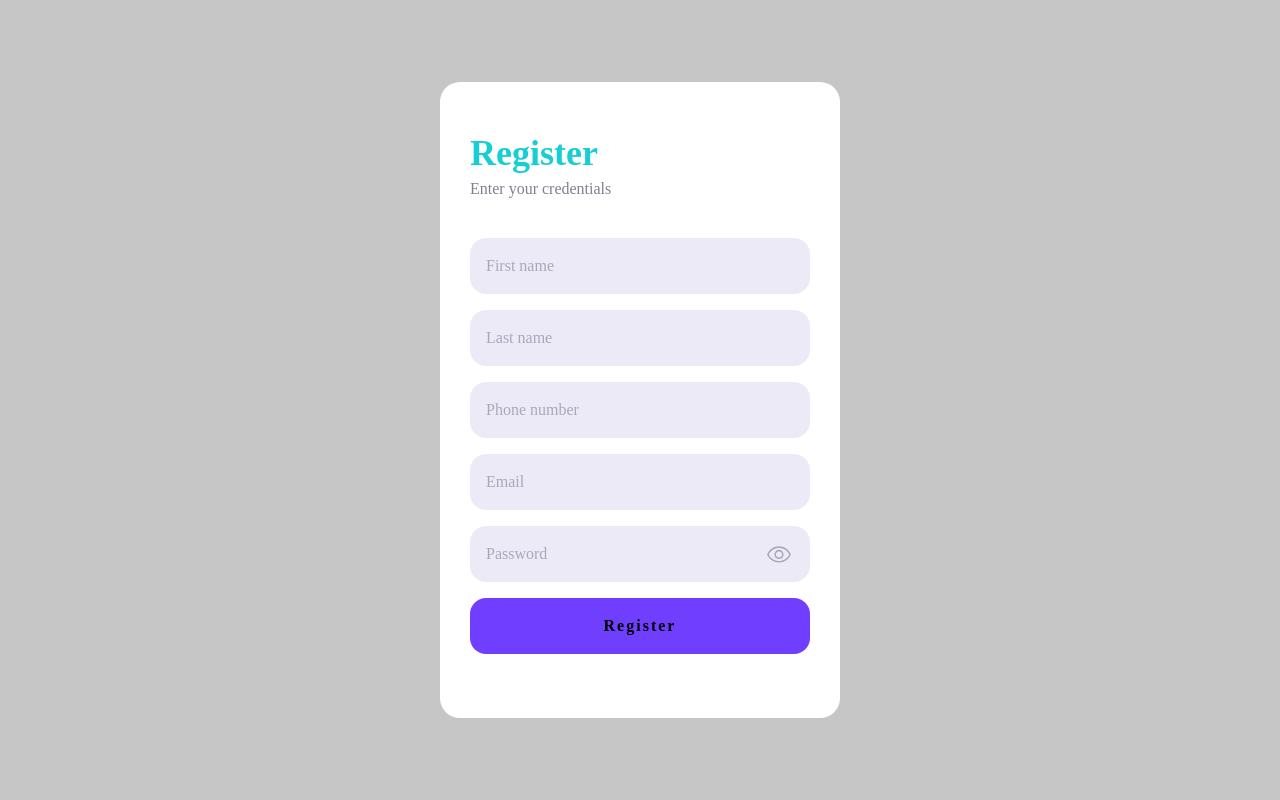
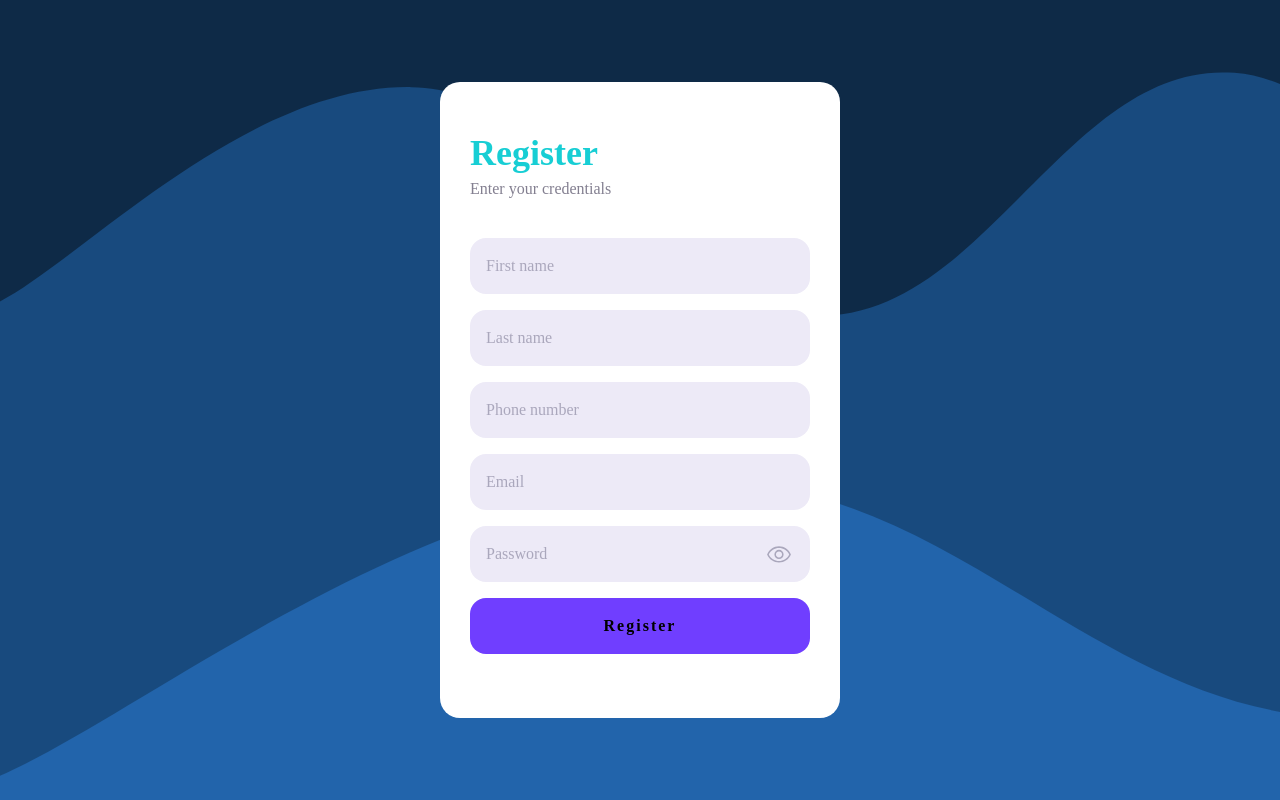
Before and after one commit to SHAILESH141pandit/meme_project, a Django app: page /register/ in a window 1280 px wide. Run offline with Django 4.2, Linux system fonts and the light colour scheme.

Commit message:
14/11/2022

```diff
--- a/meme/static/RegisterPage/styles.css
+++ b/meme/static/LoginPage/Styles.css
@@ -1,4 +1,3 @@
-
 * { box-sizing: border-box; }
 
 html, body, .wrapper { height: 100%; }
@@ -11,7 +10,8 @@ body {
     display: grid;
     place-items: center;
     margin: 0;
-    background-color: rgba(190, 190, 190, 0.87);
+    background-image: url(./Background.svg);
+    /* background-color: rgba(190, 190, 190, 0.87); */
     background-repeat: no-repeat;
     background-size: cover;
     font-family: Poppins;
@@ -39,42 +39,42 @@ button {
     transition: 0.4s;
 }
 
-.Register-card {
+.login-card {
     width: 400px;
     padding: 50px 30px 64px;
     border-radius: 1.25rem;
     background: #ffffff;
 }
 
-.Register-card > h2 {
+.login-card > h2 {
     font-size: 36px;
     font-weight: 600;
     margin: 0 0 6px;
 }
 
-.Register-card > h3 {
+.login-card > h3 {
     color: #837f90;
     margin: 0 0 40px;
     font-weight: 500;
     font-size: 1rem;
 }
 
-.Register-form {
+.login-form {
     width: 100%;
     margin: 0;
     display: grid;
     gap: 16px;
 }
 
-.Register-form input.control::placeholder{
+.login-form input.control::placeholder{
     color: #aaa7bc;
 }
 
-.reg {
+.para {
     color: #000000;
 }
 
-.Register-form > button.control {
+.login-form > button.control {
     cursor: pointer;
     width: 100%;
     height: 56px;
--- a/meme/static/LoginPage/styles.css
+++ b/meme/static/RegisterPage/Styles.css
@@ -1,3 +1,4 @@
+
 * { box-sizing: border-box; }
 
 html, body, .wrapper { height: 100%; }
@@ -10,8 +11,7 @@ body {
     display: grid;
     place-items: center;
     margin: 0;
-    /* background-image: url(../Img/pexels.jpg); */
-    background-color: rgba(190, 190, 190, 0.87);
+    background-image: url(./Background.svg);
     background-repeat: no-repeat;
     background-size: cover;
     font-family: Poppins;
@@ -39,42 +39,42 @@ button {
     transition: 0.4s;
 }
 
-.login-card {
+.Register-card {
     width: 400px;
     padding: 50px 30px 64px;
     border-radius: 1.25rem;
     background: #ffffff;
 }
 
-.login-card > h2 {
+.Register-card > h2 {
     font-size: 36px;
     font-weight: 600;
     margin: 0 0 6px;
 }
 
-.login-card > h3 {
+.Register-card > h3 {
     color: #837f90;
     margin: 0 0 40px;
     font-weight: 500;
     font-size: 1rem;
 }
 
-.login-form {
+.Register-form {
     width: 100%;
     margin: 0;
     display: grid;
     gap: 16px;
 }
 
-.login-form input.control::placeholder{
+.Register-form input.control::placeholder{
     color: #aaa7bc;
 }
 
-.para {
+.reg {
     color: #000000;
 }
 
-.login-form > button.control {
+.Register-form > button.control {
     cursor: pointer;
     width: 100%;
     height: 56px;
--- a/meme/templates/Login.html
+++ b/meme/templates/Login.html
@@ -3,7 +3,7 @@
 <!DOCTYPE html>
 <html lang="en">
 <head>
-    <link rel="stylesheet" href="{% static  'LoginPage/styles.css' %}">
+    <link rel="stylesheet" href="{% static  'LoginPage/Styles.css' %}">
     <script type="text/javascript" src="{% static 'LoginPage/Login.js' %}"> </script>
 
     <link rel="stylesheet" href="styles.css">
--- a/meme/templates/Register.html
+++ b/meme/templates/Register.html
@@ -3,8 +3,8 @@
 <!DOCTYPE html>
 <html lang="en">
 <head>
-    <link rel="stylesheet" href="{% static  'RegisterPage/styles.css' %}">
-    <script type="text/javascript" src="{% static 'Register/Register.js' %}"> </script>
+    <link rel="stylesheet" href="{% static  'RegisterPage/Styles.css' %}">
+    <script type="text/javascript" src="{% static 'RegisterPage/Register.js' %}"> </script>
 
     <meta charset="UTF-8">
     <meta http-equiv="X-UA-Compatible" content="IE=edge">
```
Also changed, not shown: meme/static/LoginPage/Background.svg (added), meme/static/RegisterPage/Background.svg (added).
